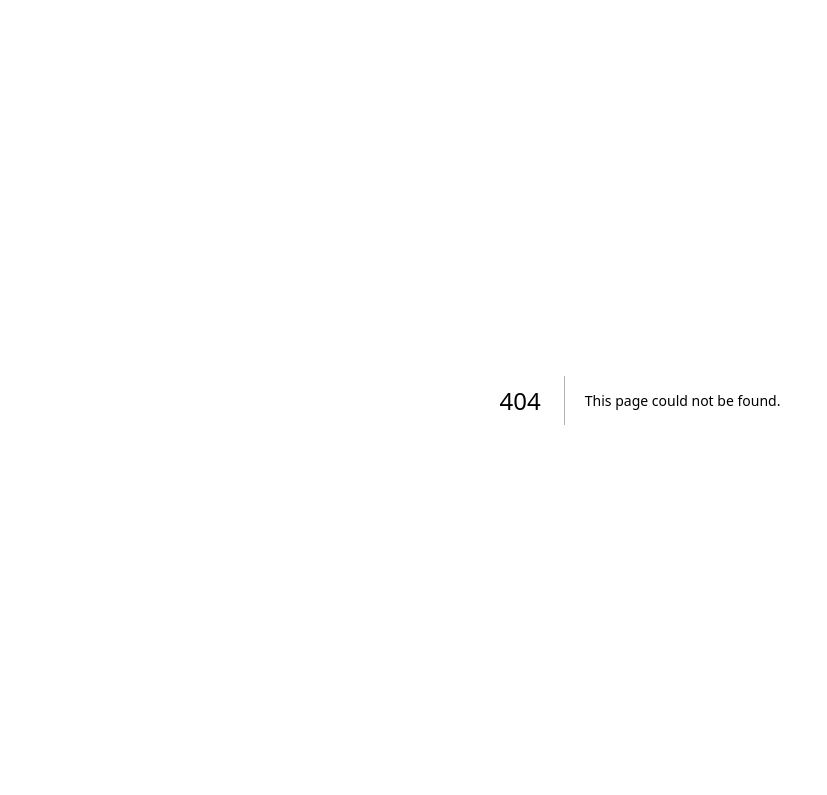
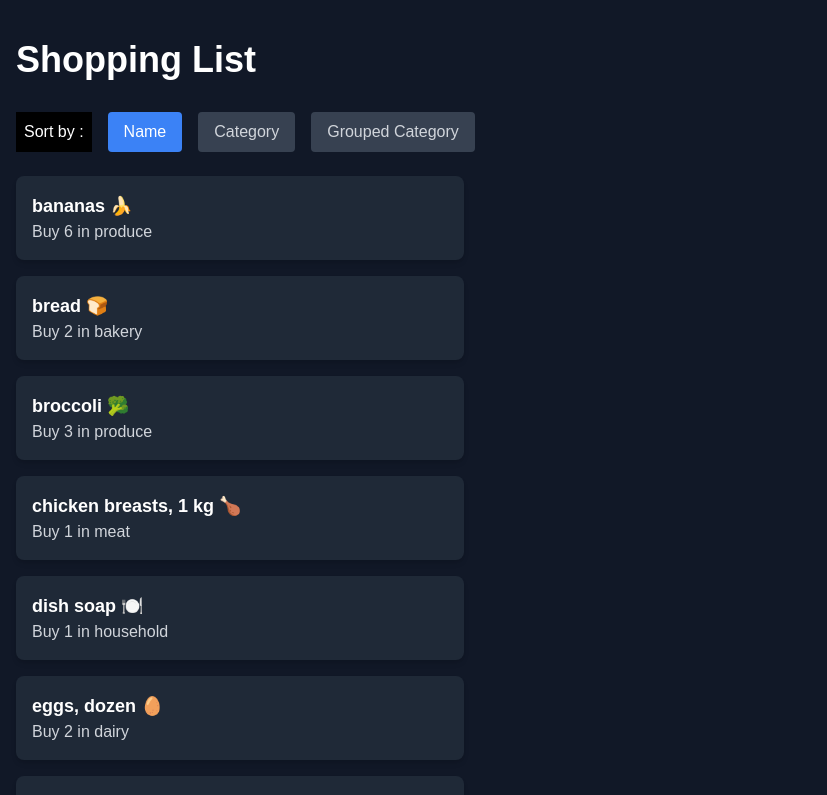
Before and after one commit to snehaaw/cprg306-assignments, a Next.js app: page /week-6 in a window 1280 px wide. Before the commit this address had no page. Shown: the top 795 px of the page, without its empty margins (0-827 px from the left). Built offline with nearby package versions, Linux system fonts and the light colour scheme.

Commit message:
week-6 assignment
added item.json and modified item-list.js from week3, sorted by name, category and grouped category.

```diff
--- a/app/page.js
+++ b/app/page.js
@@ -7,7 +7,8 @@ export default function Home() {
       <Link href="/week-2" className="text-blue-600 hover:underline">Week 2 Assignment</Link> <br/>
       <Link href="/week-3" className="text-blue-600 hover:underline">Week 3 Assignment</Link><br/>
       <Link href="/week-4" className="text-blue-600 hover:underline">Week 4 Assignment</Link><br/>
-      <Link href="/week-5" className="text-blue-600 hover:underline">Week 5 Assignment</Link>
+      <Link href="/week-5" className="text-blue-600 hover:underline">Week 5 Assignment</Link><br/>
+      <Link href="/week-6" className="text-blue-600 hover:underline">Week 6 Assignment</Link><br/>
     </main>
   );
 }
--- /dev/null
+++ b/app/week-6/item-list.js
@@ -0,0 +1,91 @@
+"use client";
+
+import React, { useState } from 'react';
+import Item from './item';
+import itemsData from './items.json';
+
+export default function ItemList() {
+
+  const [sortBy, setSortBy] = useState('name');
+  const [groupByCategory, setGroupByCategory] = useState(false);
+
+  const sortedItems = [...itemsData].sort((a, b) => {
+    if (sortBy === 'name') {
+      return a.name.localeCompare(b.name);
+    } else if (sortBy === 'category') {
+      return a.category.localeCompare(b.category);
+    }
+    return 0;
+  });
+
+
+  const groupedItems = groupByCategory
+    ? sortedItems.reduce((grouped, item) => {
+        if (!grouped[item.category]) {
+          grouped[item.category] = [];
+        }
+        grouped[item.category].push(item);
+        return grouped;
+      }, {})
+    : null;
+
+  const handleSort = (sortType) => {
+    setSortBy(sortType);
+    setGroupByCategory(false);
+  };
+
+  const handleGroupByCategory = () => {
+    setGroupByCategory(true);
+    setSortBy('');
+  };
+
+  return (
+    <div className="space-y-4">
+      <div className="flex space-x-4 mb-6">
+        <text className='px-2 py-2 font-medium bg-black text-white'>Sort by : </text>
+        <button
+          onClick={() => handleSort('name')}
+          className={`px-4 py-2 font-medium rounded ${sortBy === 'name' ? 'bg-blue-500 text-white' : 'bg-gray-700 text-gray-300'}`}
+        >
+          Name
+        </button>
+        <button
+          onClick={() => handleSort('category')}
+          className={`px-4 py-2 font-medium rounded ${sortBy === 'category' ? 'bg-blue-500 text-white' : 'bg-gray-700 text-gray-300'}`}
+        >
+          Category
+        </button>
+        <button
+          onClick={handleGroupByCategory}
+          className={`px-4 py-2 font-medium rounded ${groupByCategory ? 'bg-blue-500 text-white' : 'bg-gray-700 text-gray-300'}`}
+        >
+          Grouped Category
+        </button>
+      </div>
+
+      {groupByCategory ? (
+        <div>
+          {Object.keys(groupedItems).sort().map((category) => (
+            <div key={category}>
+              <h2 className="text-lg font-semibold text-white capitalize mb-2">{category}</h2>
+              <ul className="space-y-2">
+
+                {groupedItems[category]
+                  .sort((a, b) => a.name.localeCompare(b.name))
+                  .map((item) => (
+                    <Item key={item.id} name={item.name} quantity={item.quantity} category={item.category} />
+                  ))}
+              </ul>
+            </div>
+          ))}
+        </div>
+      ) : (
+        <ul className="space-y-4">
+          {sortedItems.map((item) => (
+            <Item key={item.id} name={item.name} quantity={item.quantity} category={item.category} />
+          ))}
+        </ul>
+      )}
+    </div>
+  );
+}
--- /dev/null
+++ b/app/week-6/item.js
@@ -0,0 +1,10 @@
+import React from 'react';
+
+export default function Item ({name,quantity,category}){
+  return (
+    <li className="bg-gray-800 p-4 rounded-lg shadow-md max-w-md ">
+      <div className="text-white text-lg font-semibold">{name}</div>
+      <div className="text-gray-300">Buy {quantity} in {category}</div>
+    </li>
+  );
+}
--- /dev/null
+++ b/app/week-6/items.json
@@ -0,0 +1,74 @@
+[
+    {
+      "id": "1h2GJKH12gkHG31h1H",
+      "name": "milk, 4 L 🥛",
+      "quantity": 1,
+      "category": "dairy"
+    },
+    {
+      "id": "2KJH3k2j3H1k2J3K1H",
+      "name": "bread 🍞",
+      "quantity": 2,
+      "category": "bakery"
+    },
+    {
+      "id": "3h2KJH3k2j3H1k2J3",
+      "name": "eggs, dozen 🥚",
+      "quantity": 2,
+      "category": "dairy"
+    },
+    {
+      "id": "4k2J3K1H2GJKH12gk",
+      "name": "bananas 🍌",
+      "quantity": 6,
+      "category": "produce"
+    },
+    {
+      "id": "5H1h1H2KJH3k2j3H",
+      "name": "broccoli 🥦",
+      "quantity": 3,
+      "category": "produce"
+    },
+    {
+      "id": "6H1k2J3K1H2GJKH1",
+      "name": "chicken breasts, 1 kg 🍗",
+      "quantity": 1,
+      "category": "meat"
+    },
+    {
+      "id": "7gkHG31h1H2KJH3k",
+      "name": "pasta sauce 🍝",
+      "quantity": 3,
+      "category": "canned goods"
+    },
+    {
+      "id": "8j3H1k2J3K1H2GJK",
+      "name": "spaghetti, 454 g 🍝",
+      "quantity": 2,
+      "category": "dry goods"
+    },
+    {
+      "id": "9H12gkHG31h1H2KJ",
+      "name": "toilet paper, 12 pack 🧻",
+      "quantity": 1,
+      "category": "household"
+    },
+    {
+      "id": "10H3k2j3H1k2J3K1",
+      "name": "paper towels, 6 pack",
+      "quantity": 1,
+      "category": "household"
+    },
+    {
+      "id": "11k2J3K1H2GJKH12",
+      "name": "dish soap 🍽️",
+      "quantity": 1,
+      "category": "household"
+    },
+    {
+      "id": "12GJKH12gkHG31h1",
+      "name": "hand soap 🧼",
+      "quantity": 4,
+      "category": "household"
+    }
+  ]
--- /dev/null
+++ b/app/week-6/page.js
@@ -0,0 +1,15 @@
+import React from 'react';
+import ItemList from './item-list';
+
+function Page() {
+  return (
+    <main className="min-h-screen bg-gray-900 py-10 px-4">
+      <h1 className="text-left text-4xl font-bold text-white mb-8">Shopping List</h1>
+      <div className="w-full">
+        <ItemList />
+      </div>
+    </main>
+  );
+};
+
+export default Page;
```
